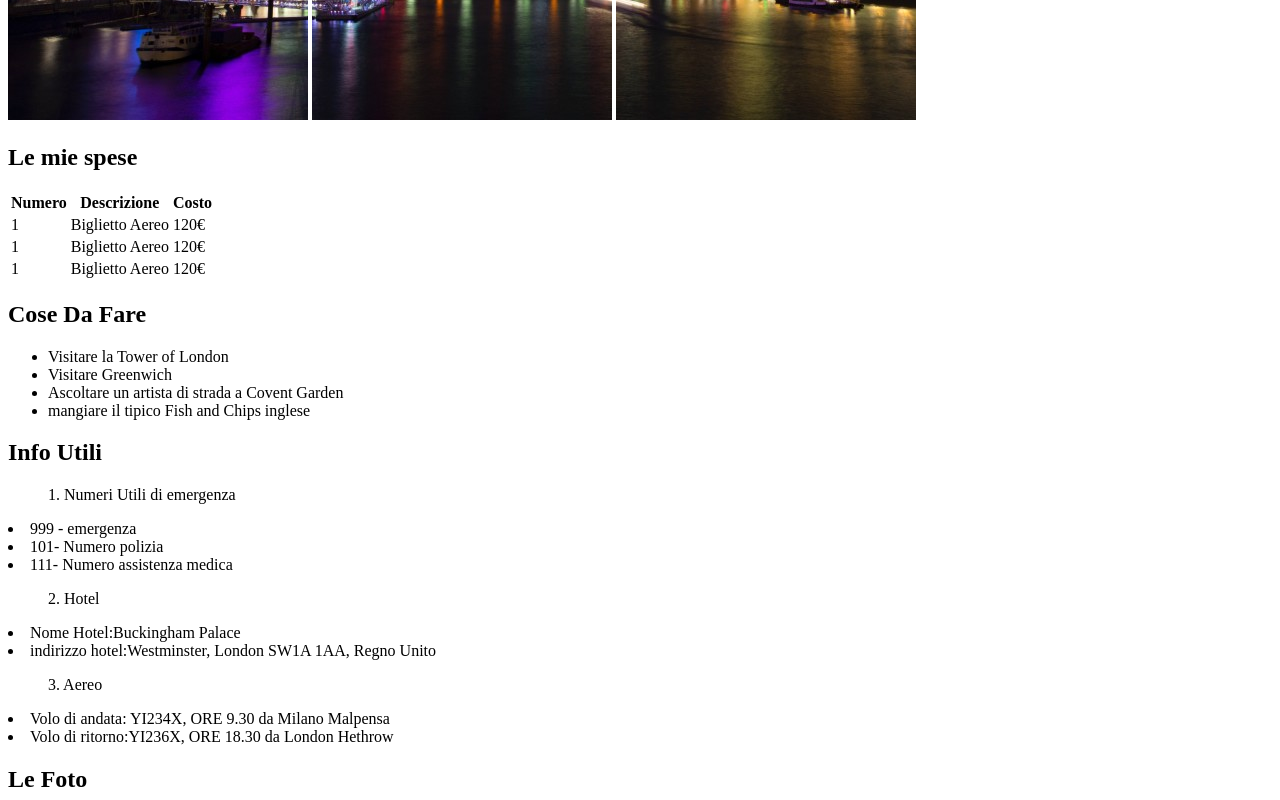
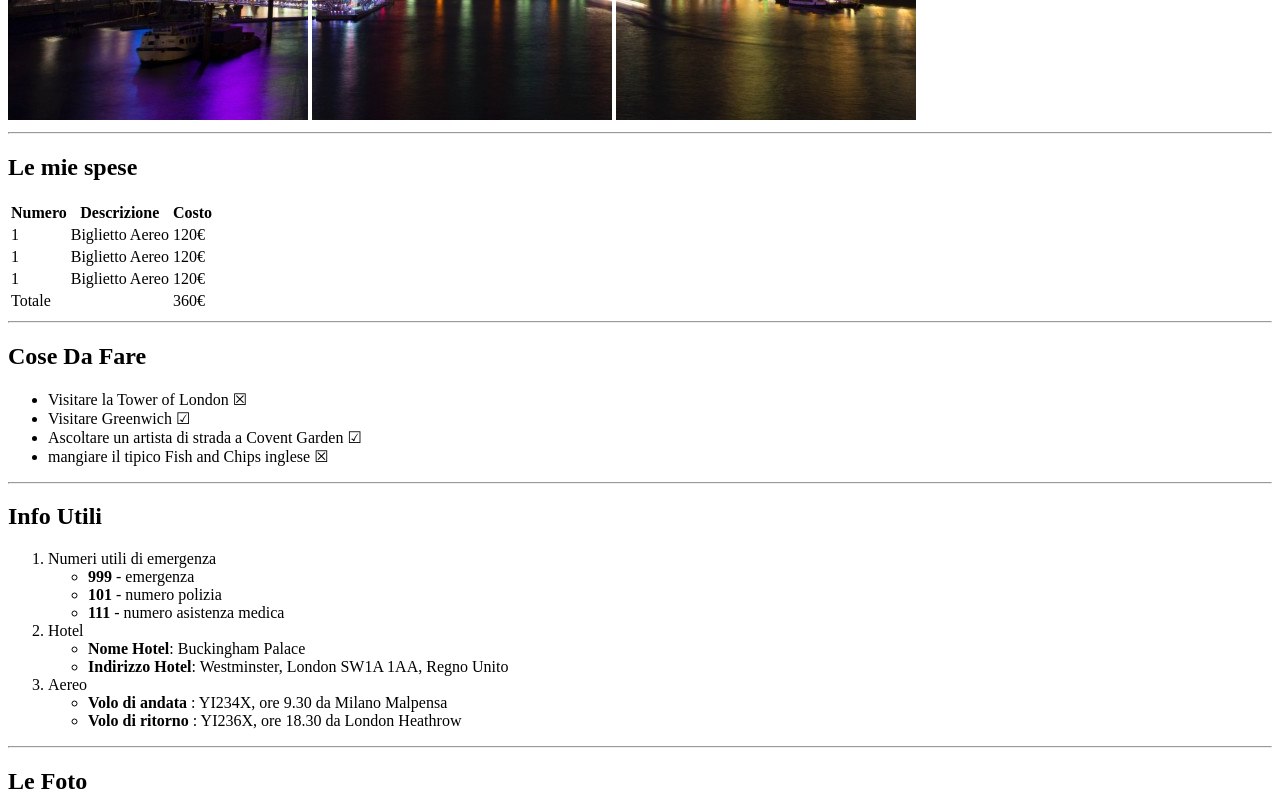
Before and after one commit to Federicapaglia96/html-london-trip, a plain HTML site: page index.html in a window 1280 px wide. Shown: the part 560-1360 px from the top of the page. Drawn offline with Linux system fonts and the light colour scheme.

Commit message:
progetto terminato

```diff
--- a/index.html
+++ b/index.html
@@ -6,10 +6,19 @@
         <title>Document</title>
     </head>
     <body>
+    <header>
         <h1>Il Mio Viaggio a Londra</h1>
+    </header>
+    <main>
+    <section>
         <img src="img/pexels-bill-emrich-230794-0.jpg">
         <img src="img/pexels-bill-emrich-230794-1.jpg">
         <img src="img/pexels-bill-emrich-230794-2.jpg">
+    </section>
+
+
+    <section>
+        <hr>
         <h2>Le mie spese</h2>
         <table>
             <tr>
@@ -32,28 +41,50 @@
                 <td>Biglietto Aereo</td>
                 <td>120€</td>
             </tr>
+            <tr>
+                <td>Totale</td>
+                <td></td>
+                <td>360€</td>
+            </tr>
         </table>
+        <hr>
         <h2>Cose Da Fare</h2>
         <ul>
-            <li>Visitare la Tower of London</li>
-            <li>Visitare Greenwich</li>
-            <li>Ascoltare un artista di strada a Covent Garden</li>
-            <li>mangiare il tipico Fish and Chips inglese</li>
+            <li>Visitare la Tower of London &#9746;</li>
+            <li>Visitare Greenwich &#9745;</li>
+            <li>Ascoltare un artista di strada a Covent Garden &#9745;</li>
+            <li>mangiare il tipico Fish and Chips inglese &#9746;</li>
         </ul>
+        <hr>
         <h2>Info Utili</h2>
-        <ol>1. Numeri Utili di emergenza</ol>
-        <li>999 - emergenza</li>
-        <li>101- Numero polizia</li>
-        <li>111- Numero assistenza medica</li>
-        <ol>2. Hotel</ol>
-        <li>Nome Hotel:Buckingham Palace</li>
-        <li>indirizzo hotel:Westminster, London SW1A 1AA, Regno Unito</li>
-        <ol>3. Aereo</ol>
-        <li>Volo di andata: YI234X, ORE 9.30 da Milano Malpensa</li>
-        <li> Volo di ritorno:YI236X, ORE 18.30 da London Hethrow</li>
+        <ol>
+            <li>Numeri utili di emergenza</li>
+            <ul>
+                <li><b>999</b> - emergenza</li>
+                <li><b>101</b> - numero polizia</li>
+                <li><b>111</b> -  numero asistenza medica</li>
+            </ul>
+            <li>Hotel</li>
+            <ul>
+                <li><b>Nome Hotel</b>: Buckingham Palace</li>
+                <li><b>Indirizzo Hotel</b>: Westminster, London SW1A 1AA, Regno Unito</li>
+            </ul>
+
+
+            <li>Aereo</li>
+            <ul>
+                <li><b>Volo di andata</b> : YI234X, ore 9.30 da Milano Malpensa</li>
+                <li><b>Volo di ritorno</b> : YI236X, ore 18.30 da London Heathrow</li>
+            </ul>
+        </ol>
+
+    </section>
+    <section>
+        <hr>
     <h2>Le Foto</h2>
     <img src="https://www.abta.com/sites/default/files/styles/large/public/media/uploads/london-400x400-compressor_0.jpg">
     <img src="https://imgc.allpostersimages.com/img/posters/evening-tower-bridge-and-river-thames-london_u-L-P2QVZJ0.jpg?artPerspective=n">
-
+    </section>
+       </main>
     </body>
 </html>
```
Lines whose indentation alone changed are shown as unchanged.
